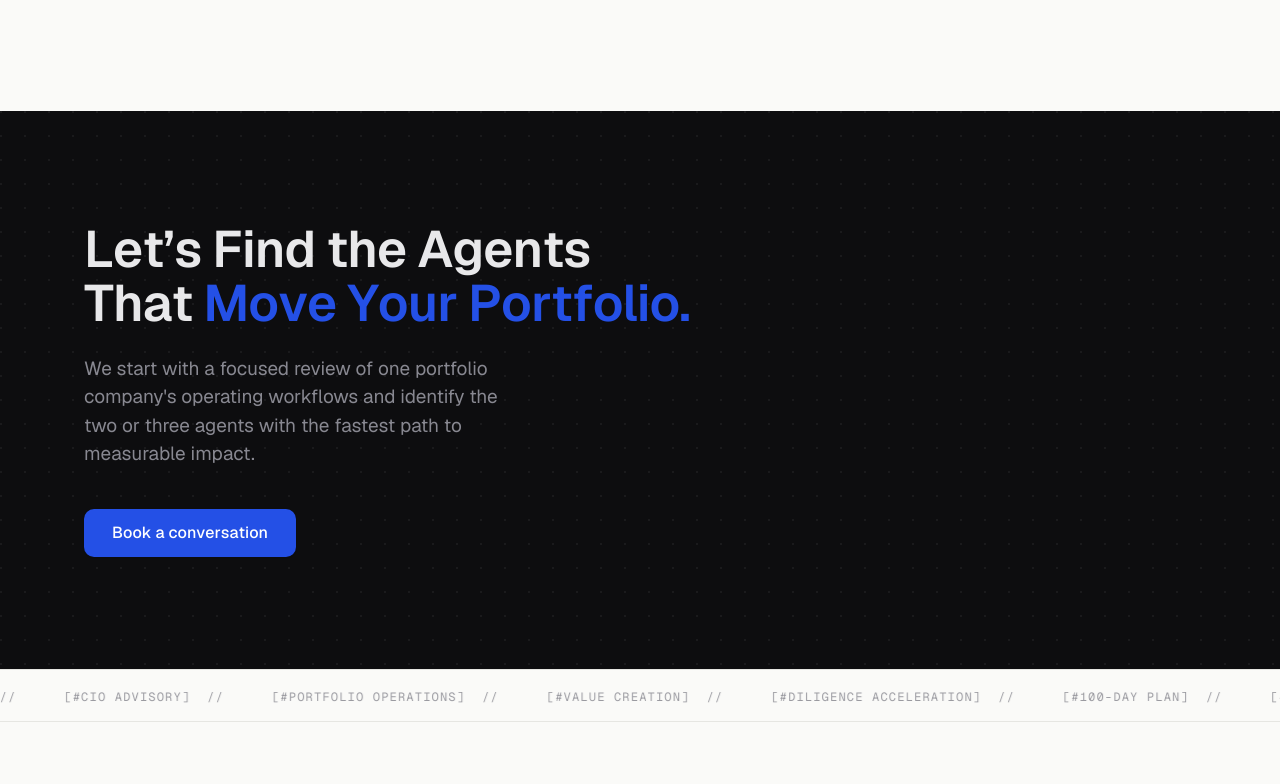
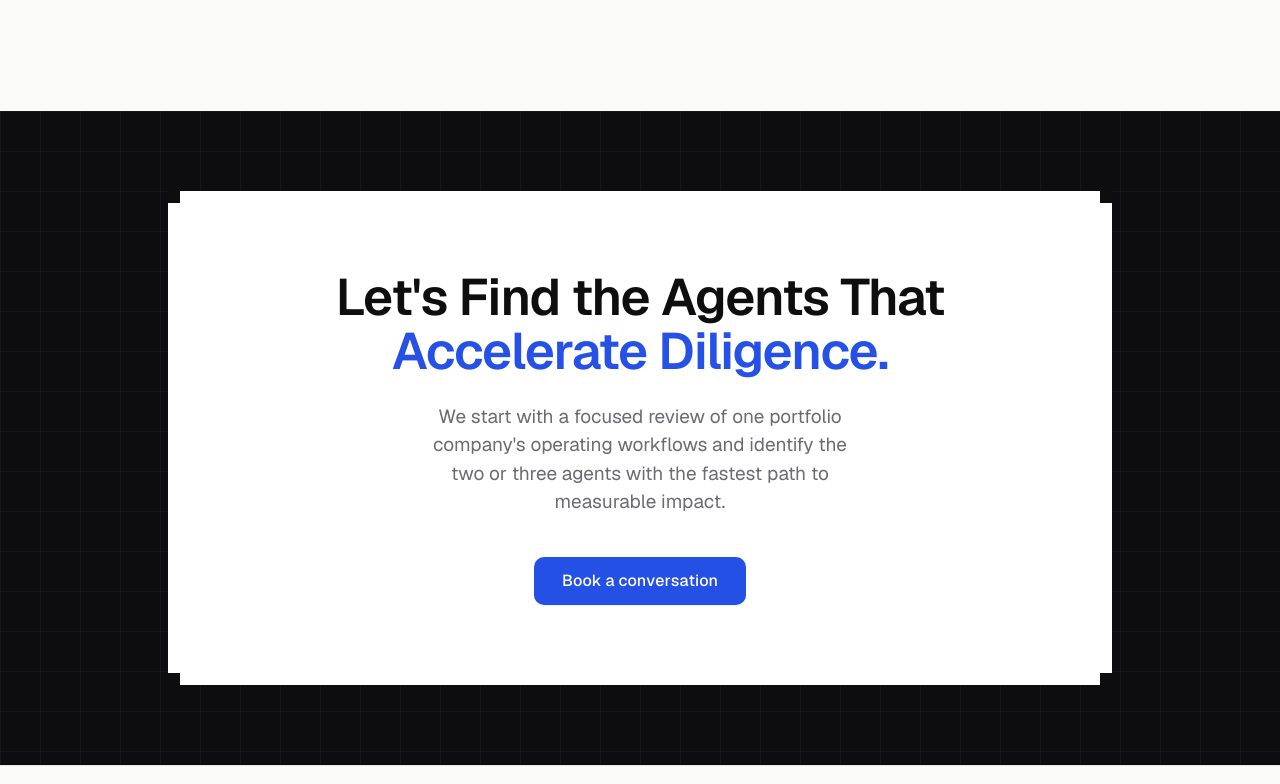
Before and after one commit to Suryaa-dsgn/firm_draft, a Next.js app: page / in a window 1280 px wide. Shown: the part 3256-4040 px from the top of the page. Built offline with nearby package versions, Linux system fonts and the light colour scheme.

Commit message:
footer card implementation

```diff
--- a/app/agentic/page.tsx
+++ b/app/agentic/page.tsx
@@ -1,11 +1,8 @@
 import type { Metadata } from "next";
-import Link from "next/link";
 import { MonoLabel } from "@/components/primitives/MonoLabel";
 import { Reveal } from "@/components/primitives/Reveal";
-import { buttonVariants } from "@/components/ui/button";
-import { cn } from "@/lib/utils";
 import { agentSystems } from "@/content/agentic";
-import { NAV_CTA_LABEL } from "@/lib/config";
+import { CTASection } from "@/components/sections/CTASection";
 
 const VERTICALS = [
   {
@@ -33,6 +30,7 @@ export const metadata: Metadata = {
 
 export default function AgenticPage() {
   return (
+    <>
     <div className="bg-navy pt-16">
       {/* Page header */}
       <section className="border-b border-navy-2 py-24 md:py-32">
@@ -104,26 +102,10 @@ export default function AgenticPage() {
         </div>
       </section>
 
-      {/* CTA */}
-      <section className="py-24 md:py-32">
-        <div className="mx-auto max-w-content px-[clamp(20px,5vw,64px)]">
-          <Reveal>
-            <h2 className="max-w-2xl text-display-m font-semibold text-on-navy text-balance">
-              Ready to see the two or three agents with the fastest path to impact for your portfolio?
-            </h2>
-          </Reveal>
-          <Reveal delay={0.1}>
-            <div className="mt-10">
-              <Link
-                href="/contact"
-                className={cn(buttonVariants({ size: "lg" }), "no-underline")}
-              >
-                {NAV_CTA_LABEL}
-              </Link>
-            </div>
-          </Reveal>
-        </div>
-      </section>
     </div>
+    <CTASection
+      heading="Ready to see the two or three agents with the fastest path to impact for your portfolio?"
+    />
+    </>
   );
 }
--- a/app/approach/page.tsx
+++ b/app/approach/page.tsx
@@ -1,12 +1,10 @@
 import type { Metadata } from "next";
-import Link from "next/link";
 import { MonoLabel } from "@/components/primitives/MonoLabel";
 import { Reveal } from "@/components/primitives/Reveal";
 import { PageHeader } from "@/components/primitives/PageHeader";
-import { buttonVariants } from "@/components/ui/button";
 import { cn } from "@/lib/utils";
 import { processSteps } from "@/content/approach";
-import { NAV_CTA_LABEL } from "@/lib/config";
+import { CTASection } from "@/components/sections/CTASection";
 
 export const metadata: Metadata = {
   title: "Approach",
@@ -106,33 +104,10 @@ export default function ApproachPage() {
         </div>
       </section>
 
-      {/* CTA */}
-      <section className="bg-navy py-24 md:py-32">
-        <div className="mx-auto max-w-content px-[clamp(20px,5vw,64px)]">
-          <Reveal>
-            <h2 className="max-w-xl text-display-m font-semibold text-on-navy text-balance">
-              Let&apos;s find the agents that move your portfolio.
-            </h2>
-          </Reveal>
-          <Reveal delay={0.1}>
-            <p className="mt-6 max-w-md text-body-lg text-on-navy-muted">
-              We start with a focused review of one portfolio company&apos;s operating
-              workflows and identify the two or three agents with the fastest path
-              to measurable impact.
-            </p>
-          </Reveal>
-          <Reveal delay={0.18}>
-            <div className="mt-10">
-              <Link
-                href="/contact"
-                className={cn(buttonVariants({ size: "lg" }), "no-underline")}
-              >
-                {NAV_CTA_LABEL}
-              </Link>
-            </div>
-          </Reveal>
-        </div>
-      </section>
+      <CTASection
+        heading="Let's find the agents that move your portfolio."
+        description="We start with a focused review of one portfolio company's operating workflows and identify the two or three agents with the fastest path to measurable impact."
+      />
     </div>
   );
 }
--- a/app/industries/page.tsx
+++ b/app/industries/page.tsx
@@ -1,12 +1,10 @@
 import type { Metadata } from "next";
 import dynamic from "next/dynamic";
-import Link from "next/link";
 import { MonoLabel } from "@/components/primitives/MonoLabel";
 import { Reveal } from "@/components/primitives/Reveal";
 import { PageHeader } from "@/components/primitives/PageHeader";
-import { buttonVariants } from "@/components/ui/button";
 import { cn } from "@/lib/utils";
-import { NAV_CTA_LABEL } from "@/lib/config";
+import { CTASection } from "@/components/sections/CTASection";
 
 export const metadata: Metadata = {
   title: "Industries",
@@ -160,32 +158,10 @@ export default function IndustriesPage() {
         </div>
       </section>
 
-      {/* CTA */}
-      <section className="bg-navy py-24 md:py-32">
-        <div className="mx-auto max-w-content px-[clamp(20px,5vw,64px)]">
-          <Reveal>
-            <h2 className="max-w-2xl text-display-m font-semibold text-on-navy text-balance">
-              Not sure if your portfolio fits? Start with a conversation.
-            </h2>
-          </Reveal>
-          <Reveal delay={0.1}>
-            <p className="mt-6 max-w-lg text-body-lg text-on-navy-muted">
-              We will tell you honestly whether the opportunity is there and what
-              it would take to capture it.
-            </p>
-          </Reveal>
-          <Reveal delay={0.18}>
-            <div className="mt-10">
-              <Link
-                href="/contact"
-                className={cn(buttonVariants({ size: "lg" }), "no-underline")}
-              >
-                {NAV_CTA_LABEL}
-              </Link>
-            </div>
-          </Reveal>
-        </div>
-      </section>
+      <CTASection
+        heading="Not sure if your portfolio fits? Start with a conversation."
+        description="We will tell you honestly whether the opportunity is there and what it would take to capture it."
+      />
     </div>
   );
 }
--- a/app/solutions/page.tsx
+++ b/app/solutions/page.tsx
@@ -1,12 +1,10 @@
 import type { Metadata } from "next";
-import Link from "next/link";
 import { MonoLabel } from "@/components/primitives/MonoLabel";
 import { Reveal } from "@/components/primitives/Reveal";
 import { PageHeader } from "@/components/primitives/PageHeader";
-import { buttonVariants } from "@/components/ui/button";
 import { cn } from "@/lib/utils";
 import { solutions } from "@/content/solutions";
-import { NAV_CTA_LABEL } from "@/lib/config";
+import { CTASection } from "@/components/sections/CTASection";
 
 export const metadata: Metadata = {
   title: "Solutions",
@@ -86,32 +84,10 @@ export default function SolutionsPage() {
         );
       })}
 
-      {/* Closing CTA */}
-      <section className="bg-navy py-24 md:py-32">
-        <div className="mx-auto max-w-content px-[clamp(20px,5vw,64px)]">
-          <Reveal>
-            <h2 className="max-w-2xl text-display-m font-semibold text-on-navy text-balance">
-              Not sure which capability fits? Start with a conversation.
-            </h2>
-          </Reveal>
-          <Reveal delay={0.1}>
-            <p className="mt-6 max-w-lg text-body-lg text-on-navy-muted">
-              Most engagements begin with a single question. We will tell you
-              honestly whether we are the right fit.
-            </p>
-          </Reveal>
-          <Reveal delay={0.18}>
-            <div className="mt-10">
-              <Link
-                href="/contact"
-                className={cn(buttonVariants({ size: "lg" }), "no-underline")}
-              >
-                {NAV_CTA_LABEL}
-              </Link>
-            </div>
-          </Reveal>
-        </div>
-      </section>
+      <CTASection
+        heading="Not sure which capability fits? Start with a conversation."
+        description="Most engagements begin with a single question. We will tell you honestly whether we are the right fit."
+      />
     </div>
   );
 }
--- a/components/sections/CTA.tsx
+++ b/components/sections/CTA.tsx
@@ -1,44 +1,18 @@
-import Link from "next/link";
-import { SectionShell } from "@/components/primitives/SectionShell";
-import { Reveal } from "@/components/primitives/Reveal";
-import { ScrambleText } from "@/components/primitives/ScrambleText";
-import { buttonVariants } from "@/components/ui/button";
-import { cn } from "@/lib/utils";
-import { NAV_CTA_LABEL } from "@/lib/config";
+import { CTASection } from "@/components/sections/CTASection";
+
+const BLUE_PHRASES = [
+  "Move Your Portfolio.",
+  "Create Operating Leverage.",
+  "Accelerate Diligence.",
+];
 
 export function CTA() {
   return (
-    <SectionShell id="cta" variant="navy">
-      <div className="grid grid-cols-12 gap-6">
-        <div className="col-span-12 lg:col-span-7">
-          <h2 className="text-display-l font-semibold text-balance">
-            <ScrambleText className="text-on-navy" delay={0.08} duration={780}>
-              {"Let’s Find the Agents That "}
-            </ScrambleText>
-            <ScrambleText className="text-accent" delay={0.42} duration={640}>
-              {"Move Your Portfolio."}
-            </ScrambleText>
-          </h2>
-
-          <Reveal delay={0.16}>
-            <p className="mt-6 max-w-md text-body-lg text-on-navy-muted">
-              We start with a focused review of one portfolio company&apos;s operating workflows
-              and identify the two or three agents with the fastest path to measurable impact.
-            </p>
-          </Reveal>
-
-          <Reveal delay={0.24}>
-            <div className="mt-10">
-              <Link
-                href="/contact"
-                className={cn(buttonVariants({ size: "lg" }), "no-underline")}
-              >
-                <ScrambleText trigger="hover" duration={400}>{NAV_CTA_LABEL}</ScrambleText>
-              </Link>
-            </div>
-          </Reveal>
-        </div>
-      </div>
-    </SectionShell>
+    <CTASection
+      id="cta"
+      heading="Let's Find the Agents That"
+      animatedPhrases={BLUE_PHRASES}
+      description="We start with a focused review of one portfolio company's operating workflows and identify the two or three agents with the fastest path to measurable impact."
+    />
   );
 }
--- /dev/null
+++ b/components/sections/CTASection.tsx
@@ -0,0 +1,116 @@
+"use client";
+
+import { useState, useEffect } from "react";
+import Link from "next/link";
+import { Reveal } from "@/components/primitives/Reveal";
+import { ScrambleText } from "@/components/primitives/ScrambleText";
+import { buttonVariants } from "@/components/ui/button";
+import { cn } from "@/lib/utils";
+import { NAV_CTA_LABEL } from "@/lib/config";
+
+interface CTASectionProps {
+  id?: string;
+  heading: string;
+  /** If provided, renders a second animated line below the heading that cycles through these phrases. */
+  animatedPhrases?: string[];
+  description?: string;
+  ctaLabel?: string;
+  ctaHref?: string;
+}
+
+function AnimatedPhrase({ phrases }: { phrases: string[] }) {
+  const [index, setIndex] = useState(0);
+  const [visible, setVisible] = useState(true);
+
+  useEffect(() => {
+    const id = setInterval(() => {
+      setVisible(false);
+      const t = setTimeout(() => {
+        setIndex((i) => (i + 1) % phrases.length);
+        setVisible(true);
+      }, 300);
+      return () => clearTimeout(t);
+    }, 3000);
+    return () => clearInterval(id);
+  }, [phrases]);
+
+  return (
+    <span
+      className="block text-accent transition-[opacity,transform] duration-300 ease-in-out"
+      style={{
+        opacity: visible ? 1 : 0,
+        transform: visible ? "translateY(0)" : "translateY(-6px)",
+      }}
+    >
+      {phrases[index]}
+    </span>
+  );
+}
+
+export function CTASection({
+  id = "cta",
+  heading,
+  animatedPhrases,
+  description,
+  ctaLabel = NAV_CTA_LABEL,
+  ctaHref = "/contact",
+}: CTASectionProps) {
+  return (
+    <section
+      id={id}
+      className="py-14 md:py-20"
+      style={{
+        backgroundColor: "var(--navy)",
+        backgroundImage: `
+          linear-gradient(rgba(255,255,255,0.04) 1px, transparent 1px),
+          linear-gradient(90deg, rgba(255,255,255,0.04) 1px, transparent 1px)
+        `,
+        backgroundSize: "40px 40px",
+      }}
+    >
+      <div className="mx-auto max-w-5xl px-6 sm:px-10">
+        {/* White card */}
+        <div className="relative bg-white px-8 py-10 sm:px-14 sm:py-16 md:px-20 md:py-20">
+          {/* Corner markers */}
+          <span className="pointer-events-none absolute left-0 top-0 size-3 bg-[#0E0E0F]" />
+          <span className="pointer-events-none absolute right-0 top-0 size-3 bg-[#0E0E0F]" />
+          <span className="pointer-events-none absolute bottom-0 left-0 size-3 bg-[#0E0E0F]" />
+          <span className="pointer-events-none absolute bottom-0 right-0 size-3 bg-[#0E0E0F]" />
+
+          {/* Content */}
+          <div className="mx-auto max-w-2xl text-center">
+            <h2 className="text-display-l font-semibold">
+              {animatedPhrases ? (
+                <>
+                  <span className="block text-ink">{heading}</span>
+                  <AnimatedPhrase phrases={animatedPhrases} />
+                </>
+              ) : (
+                <span className="text-ink">{heading}</span>
+              )}
+            </h2>
+
+            {description && (
+              <Reveal delay={0.16}>
+                <p className="mx-auto mt-6 max-w-md text-body-lg text-ink-muted">
+                  {description}
+                </p>
+              </Reveal>
+            )}
+
+            <Reveal delay={description ? 0.24 : 0.16}>
+              <div className="mt-10">
+                <Link
+                  href={ctaHref}
+                  className={cn(buttonVariants({ size: "lg" }), "no-underline")}
+                >
+                  <ScrambleText trigger="hover" duration={400}>{ctaLabel}</ScrambleText>
+                </Link>
+              </div>
+            </Reveal>
+          </div>
+        </div>
+      </div>
+    </section>
+  );
+}
```
